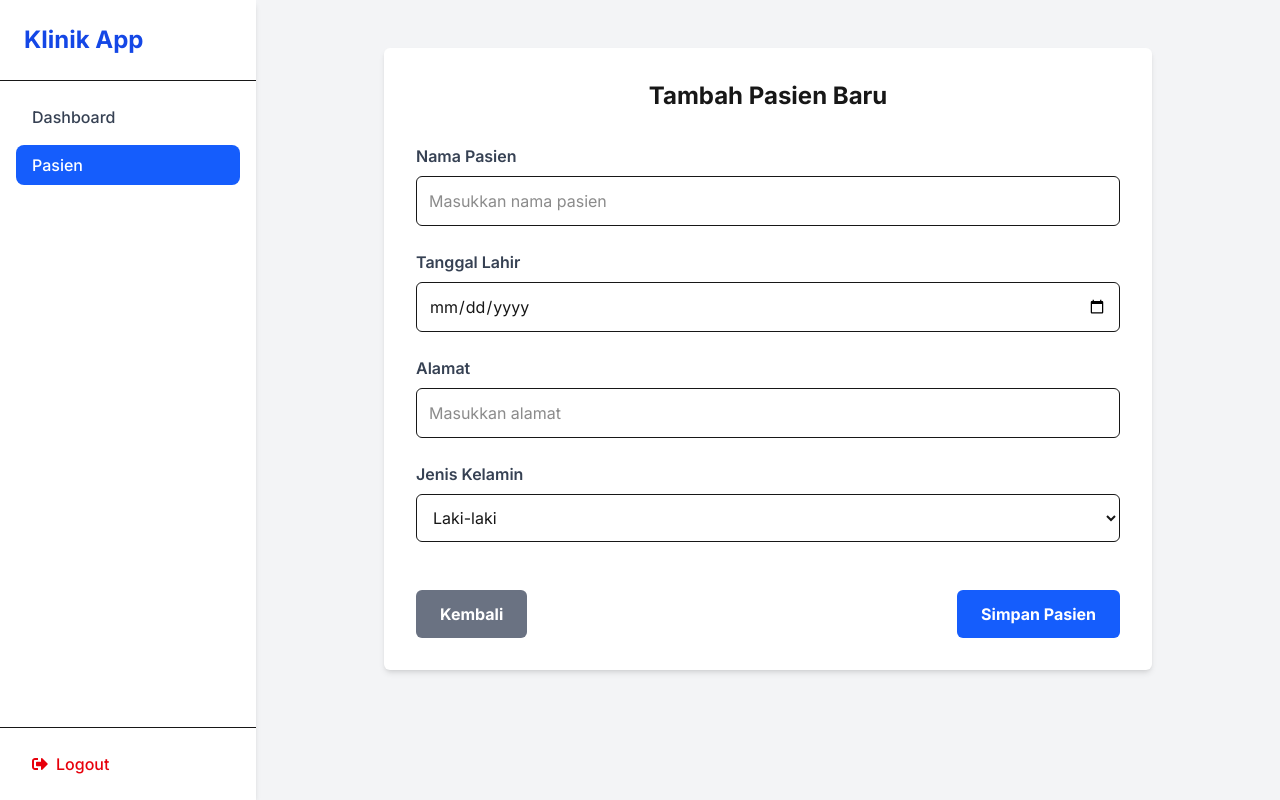
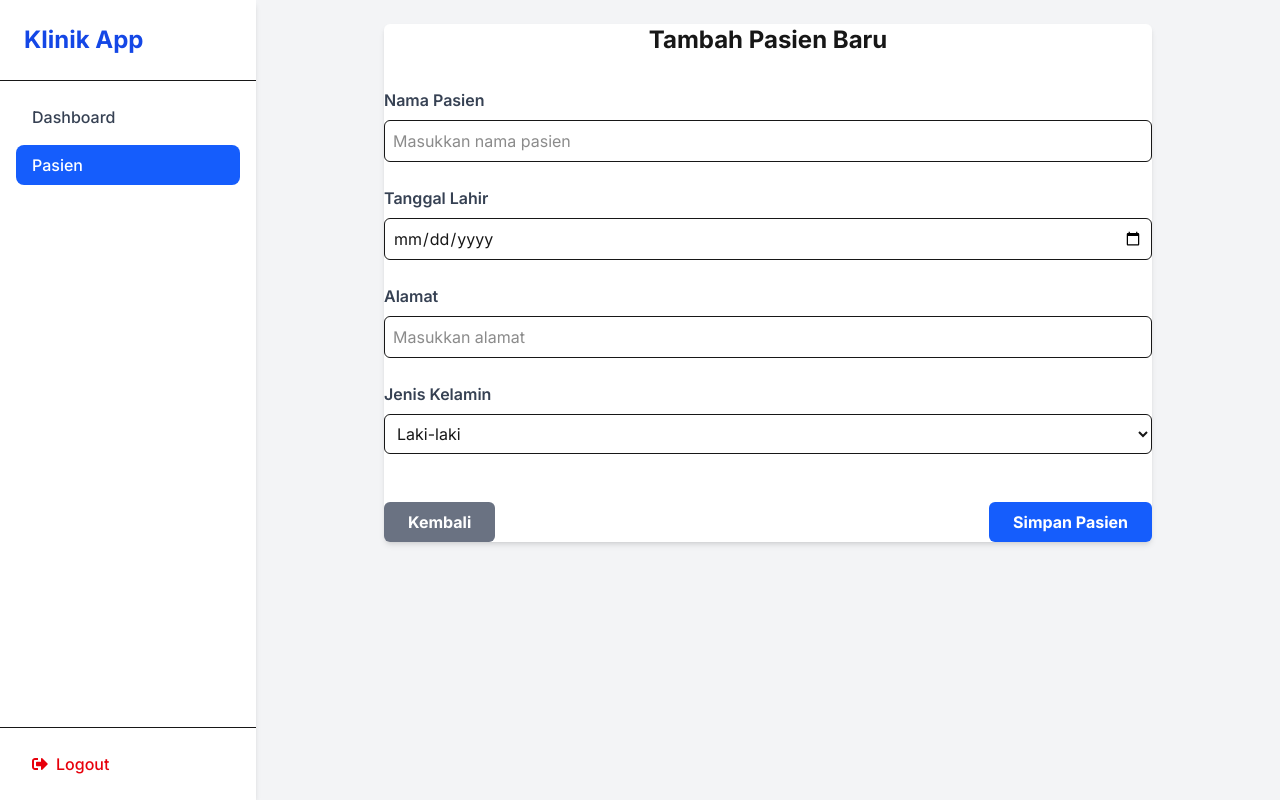
Before and after one commit to saylendrayasin/klinik_app, a Next.js app: page /dashboard/patients/new in a window 1280 px wide. Built offline with nearby package versions, Linux system fonts and the light colour scheme.

Commit message:
update: - adjust style - fix style

```diff
--- a/src/app/dashboard/page.js
+++ b/src/app/dashboard/page.js
@@ -1,7 +1,7 @@
 export default function DashboardHomePage() {
   return (
-    <div className="bg-white p-6 rounded-md shadow">
-      <h1 className="text-2xl font-bold mb-4">
+    <div className="bg-white text-gray-800 py-2 px-4 rounded-md shadow">
+      <h1 className="text-xl font-bold mb-4">
         Selamat Datang di Dashboard Klinik
       </h1>
       <p className="text-gray-600">
--- a/src/app/dashboard/patients/[id]/page.js
+++ b/src/app/dashboard/patients/[id]/page.js
@@ -136,14 +136,14 @@ export default function DashboardPatientDetailPage() {
 
   if (!patient) {
     return (
-      <div className="p-6 text-center text-gray-500">
+      <div className="text-center text-gray-500">
         Data pasien tidak ditemukan.
       </div>
     );
   }
 
   return (
-    <div className="p-6 max-w-4xl mx-auto space-y-10">
+    <div className="max-w-4xl mx-auto space-y-10">
       {/* Tombol kembali */}
       <div className="flex justify-start mb-2">
         <button
@@ -157,7 +157,7 @@ export default function DashboardPatientDetailPage() {
       {/* Form Edit Pasien */}
       <form
         onSubmit={handleUpdatePatient}
-        className="space-y-6 bg-white p-6 rounded-md shadow-md"
+        className="space-y-6 bg-white rounded-md shadow-md"
       >
         <h1 className="text-2xl font-bold mb-6">Edit Data Pasien</h1>
 
@@ -171,7 +171,7 @@ export default function DashboardPatientDetailPage() {
             value={form.name}
             onChange={handleInputChange}
             required
-            className="p-3 border rounded-md focus:outline-none focus:ring-2 focus:ring-blue-400"
+            className="p-2 border rounded-md focus:outline-none focus:ring-2 focus:ring-blue-400"
           />
         </div>
 
@@ -189,7 +189,7 @@ export default function DashboardPatientDetailPage() {
             value={form.dateOfBirth}
             onChange={handleInputChange}
             required
-            className="p-3 border rounded-md focus:outline-none focus:ring-2 focus:ring-blue-400"
+            className="p-2 border rounded-md focus:outline-none focus:ring-2 focus:ring-blue-400"
           />
         </div>
 
@@ -202,7 +202,7 @@ export default function DashboardPatientDetailPage() {
             name="address"
             value={form.address}
             onChange={handleInputChange}
-            className="p-3 border rounded-md focus:outline-none focus:ring-2 focus:ring-blue-400"
+            className="p-2 border rounded-md focus:outline-none focus:ring-2 focus:ring-blue-400"
           />
         </div>
 
@@ -215,7 +215,7 @@ export default function DashboardPatientDetailPage() {
             name="gender"
             value={form.gender}
             onChange={handleInputChange}
-            className="p-3 border rounded-md focus:outline-none focus:ring-2 focus:ring-blue-400"
+            className="p-2 border rounded-md focus:outline-none focus:ring-2 focus:ring-blue-400"
           >
             <option value="Male">Laki-laki</option>
             <option value="Female">Perempuan</option>
@@ -227,7 +227,7 @@ export default function DashboardPatientDetailPage() {
           <label className="text-gray-700 font-semibold mb-2">
             Diagnosis Pasien
           </label>
-          <div className="p-3 border rounded-md bg-gray-100 text-gray-600">
+          <div className="p-2 border rounded-md bg-gray-100 text-gray-600">
             {patient.diagnosis.length > 0
               ? patient.diagnosis.join(", ")
               : "Belum ada diagnosis"}
@@ -236,7 +236,7 @@ export default function DashboardPatientDetailPage() {
 
         <button
           type="submit"
-          className="w-full bg-blue-600 hover:bg-blue-700 text-white py-3 rounded-md font-semibold transition"
+          className="w-full bg-blue-600 hover:bg-blue-700 text-white py-2 rounded-md font-semibold transition"
         >
           Simpan Perubahan
         </button>
--- a/src/app/dashboard/patients/new/page.js
+++ b/src/app/dashboard/patients/new/page.js
@@ -2,7 +2,7 @@ import PatientForm from "@/components/PatientForm";
 
 export default function DashboardNewPatientPage() {
   return (
-    <div className="p-6">
+    <div className="">
       <PatientForm />
     </div>
   );
--- a/src/app/dashboard/patients/page.js
+++ b/src/app/dashboard/patients/page.js
@@ -69,7 +69,7 @@ export default function DashboardPatientsPage() {
   };
 
   return (
-    <div className="px-4 py-6 sm:p-8 max-w-7xl mx-auto">
+    <div className="sm:p-8 max-w-7xl mx-auto">
       {/* Header */}
       <div className="flex flex-col sm:flex-row sm:items-center sm:justify-between mb-8">
         <h1 className="text-2xl font-bold text-gray-800 mb-4 sm:mb-0">
@@ -90,12 +90,12 @@ export default function DashboardPatientsPage() {
           placeholder="Cari nama pasien..."
           value={search}
           onChange={handleSearchChange}
-          className="flex-1 p-3 border rounded-md focus:outline-none focus:ring-2 focus:ring-blue-400"
+          className="flex-1 p-2 border border-gray-800 rounded-md focus:outline-none focus:ring-2 focus:ring-blue-400"
         />
         <select
           value={sort}
           onChange={handleSortChange}
-          className="w-full sm:w-40 p-3 border rounded-md focus:outline-none focus:ring-2 focus:ring-blue-400"
+          className="w-full sm:w-40 p-2 border border-gray-800 rounded-md focus:outline-none focus:ring-2 focus:ring-blue-400"
         >
           <option value="name">Urutkan Nama</option>
           <option value="gender">Urutkan Jenis Kelamin</option>
--- a/src/components/PatientForm.js
+++ b/src/components/PatientForm.js
@@ -36,7 +36,7 @@ export default function PatientForm() {
   };
 
   return (
-    <div className="max-w-3xl mx-auto bg-white p-8 rounded-md shadow-md">
+    <div className="max-w-3xl mx-auto bg-white rounded-md shadow-md">
       <h2 className="text-2xl font-bold text-center mb-8">
         Tambah Pasien Baru
       </h2>
@@ -53,7 +53,7 @@ export default function PatientForm() {
             value={form.name}
             onChange={handleChange}
             placeholder="Masukkan nama pasien"
-            className="p-3 border rounded-md focus:outline-none focus:ring-2 focus:ring-blue-400"
+            className="p-2 border rounded-md focus:outline-none focus:ring-2 focus:ring-blue-400"
             required
           />
         </div>
@@ -72,7 +72,7 @@ export default function PatientForm() {
             type="date"
             value={form.dateOfBirth}
             onChange={handleChange}
-            className="p-3 border rounded-md focus:outline-none focus:ring-2 focus:ring-blue-400"
+            className="p-2 border rounded-md focus:outline-none focus:ring-2 focus:ring-blue-400"
             required
           />
         </div>
@@ -88,7 +88,7 @@ export default function PatientForm() {
             value={form.address}
             onChange={handleChange}
             placeholder="Masukkan alamat"
-            className="p-3 border rounded-md focus:outline-none focus:ring-2 focus:ring-blue-400"
+            className="p-2 border rounded-md focus:outline-none focus:ring-2 focus:ring-blue-400"
           />
         </div>
 
@@ -102,7 +102,7 @@ export default function PatientForm() {
             name="gender"
             value={form.gender}
             onChange={handleChange}
-            className="p-3 border rounded-md focus:outline-none focus:ring-2 focus:ring-blue-400"
+            className="p-2 border rounded-md focus:outline-none focus:ring-2 focus:ring-blue-400"
           >
             <option value="Male">Laki-laki</option>
             <option value="Female">Perempuan</option>
@@ -114,14 +114,14 @@ export default function PatientForm() {
           <button
             type="button"
             onClick={handleBack}
-            className="w-full sm:w-auto bg-gray-500 hover:bg-gray-600 text-white font-bold py-3 px-6 rounded-md transition"
+            className="w-full sm:w-auto bg-gray-500 hover:bg-gray-600 text-white font-bold py-2 px-6 rounded-md transition"
           >
             Kembali
           </button>
 
           <button
             type="submit"
-            className="w-full sm:w-auto bg-blue-600 hover:bg-blue-700 text-white font-bold py-3 px-6 rounded-md transition"
+            className="w-full sm:w-auto bg-blue-600 hover:bg-blue-700 text-white font-bold py-2 px-6 rounded-md transition"
           >
             Simpan Pasien
           </button>
```
